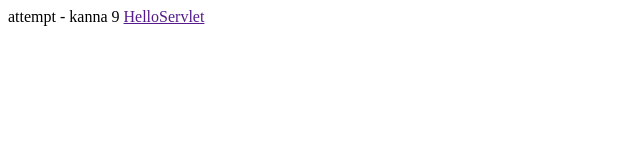
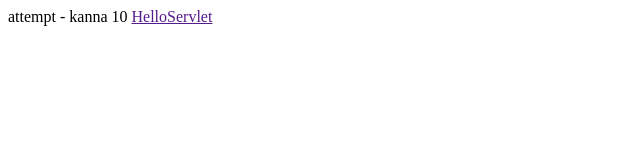
Before and after one commit to gurubbc/cfg1, a plain HTML site: page WebContent/index.html in a window 1280 px wide. Shown: the full height of the page, 0-640 px from the left. Drawn offline with Linux system fonts and the light colour scheme.

Commit message:
kanna 10

```diff
--- a/WebContent/index.html
+++ b/WebContent/index.html
@@ -5,7 +5,7 @@
 <title>Insert title here</title>
 </head>
 <body>
-attempt - kanna 9
+attempt - kanna 10
 <a href="">HelloServlet</a>
 </body>
 </html>
```
